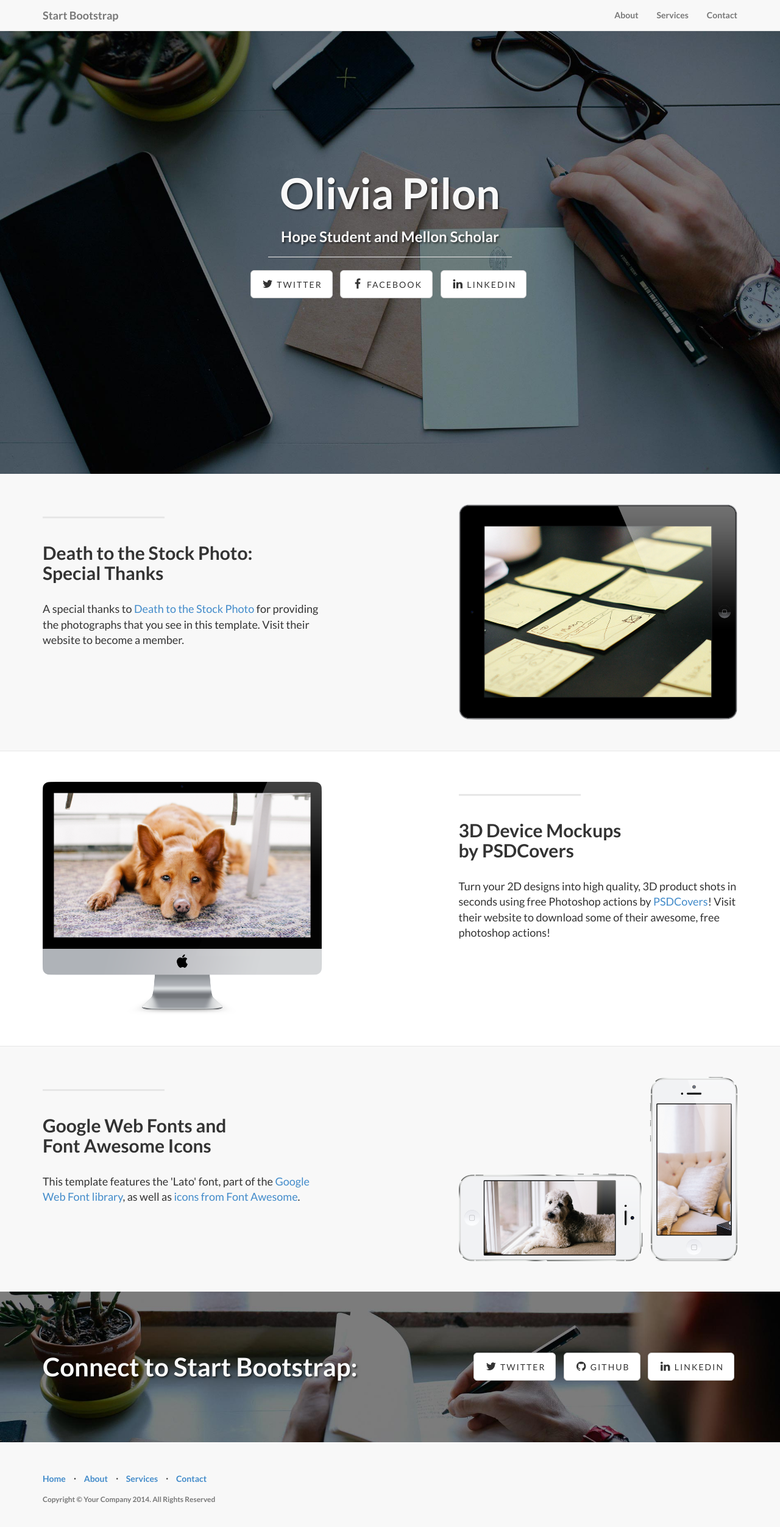
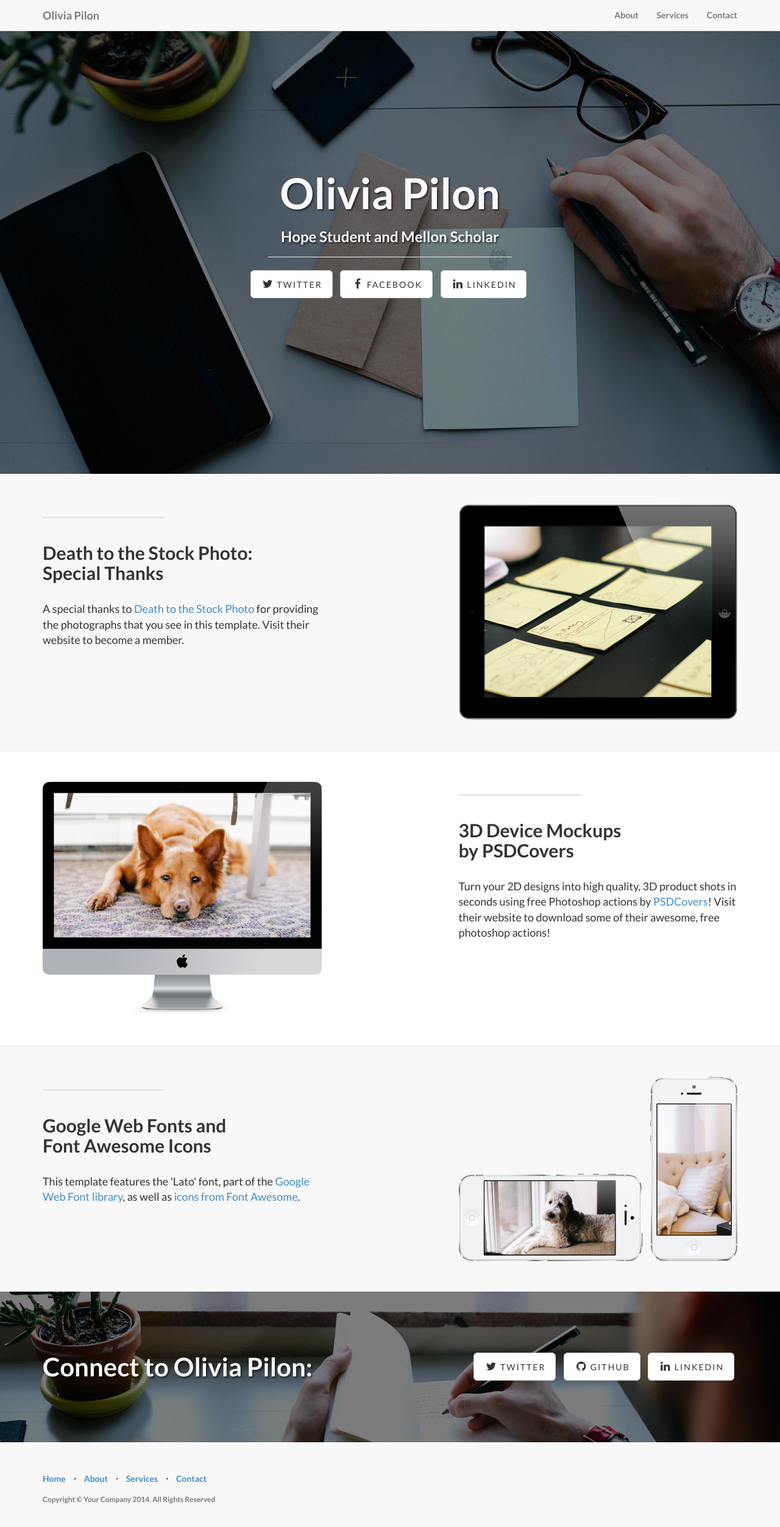
Before and after one commit to olpilon/olpilon.github.io, a plain HTML site: page index.html in a window 1280 px wide. Shown: the whole page at 61% size. Drawn offline with Linux system fonts and the light colour scheme.

Commit message:
Replaced tool bar link
Replaced "Start Bootstrap" in the left header toolbar with "Olivia
Pilon."

```diff
--- a/index.html
+++ b/index.html
@@ -9,7 +9,7 @@
     <meta name="description" content="">
     <meta name="author" content="">
 
-    <title>Olivia Pilon - Start Bootstrap Theme</title>
+    <title>Olivia Pilon - Olivia Pilon Theme</title>
 
     <!-- Bootstrap Core CSS -->
     <link href="css/bootstrap.min.css" rel="stylesheet">
@@ -43,7 +43,7 @@
                     <span class="icon-bar"></span>
                     <span class="icon-bar"></span>
                 </button>
-                <a class="navbar-brand" href="#">Start Bootstrap</a>
+                <a class="navbar-brand" href="#">Olivia Pilon</a>
             </div>
             <!-- Collect the nav links, forms, and other content for toggling -->
             <div class="collapse navbar-collapse" id="bs-example-navbar-collapse-1">
@@ -170,7 +170,7 @@
 
             <div class="row">
                 <div class="col-lg-6">
-                    <h2>Connect to Start Bootstrap:</h2>
+                    <h2>Connect to Olivia Pilon:</h2>
                 </div>
                 <div class="col-lg-6">
                     <ul class="list-inline banner-social-buttons">
```
